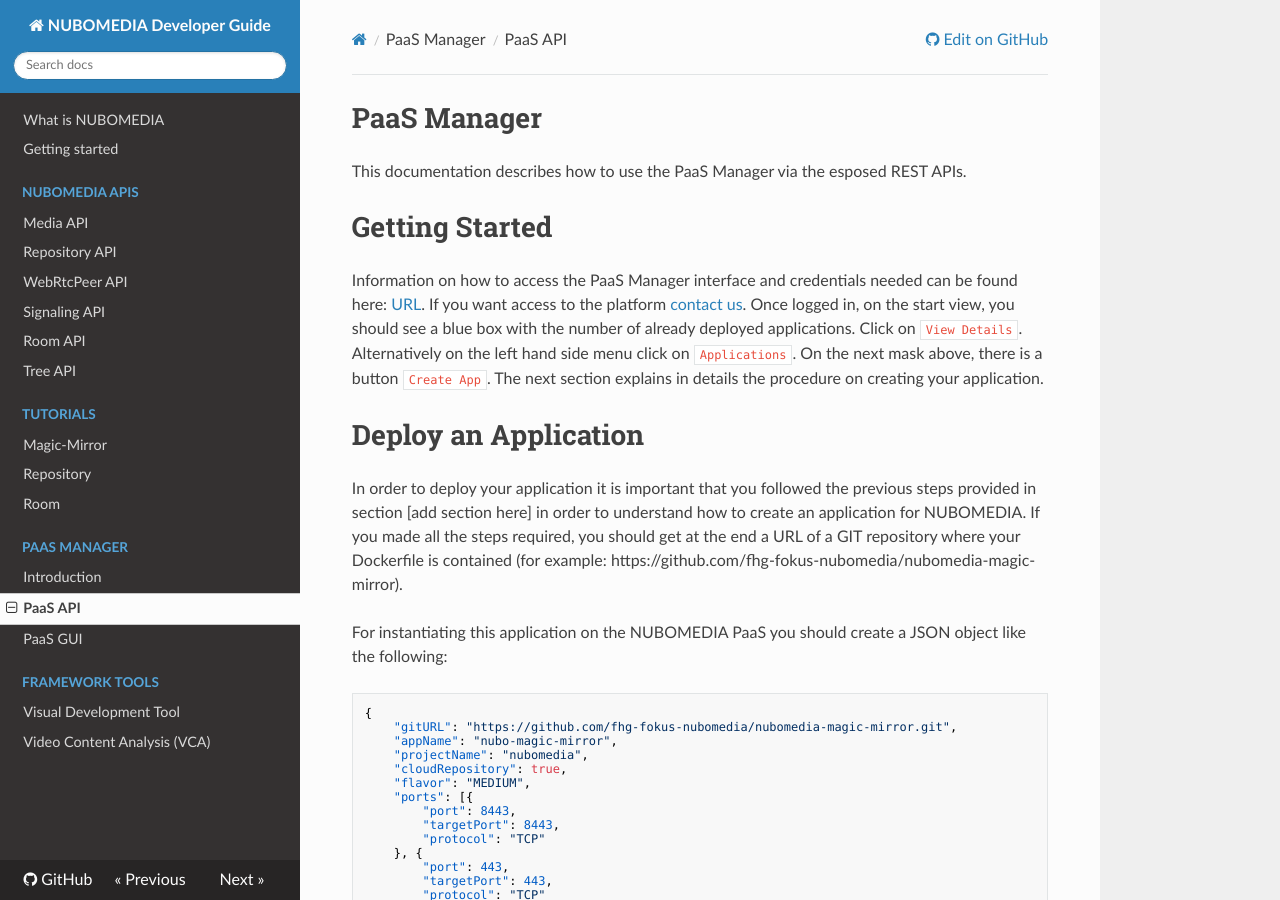
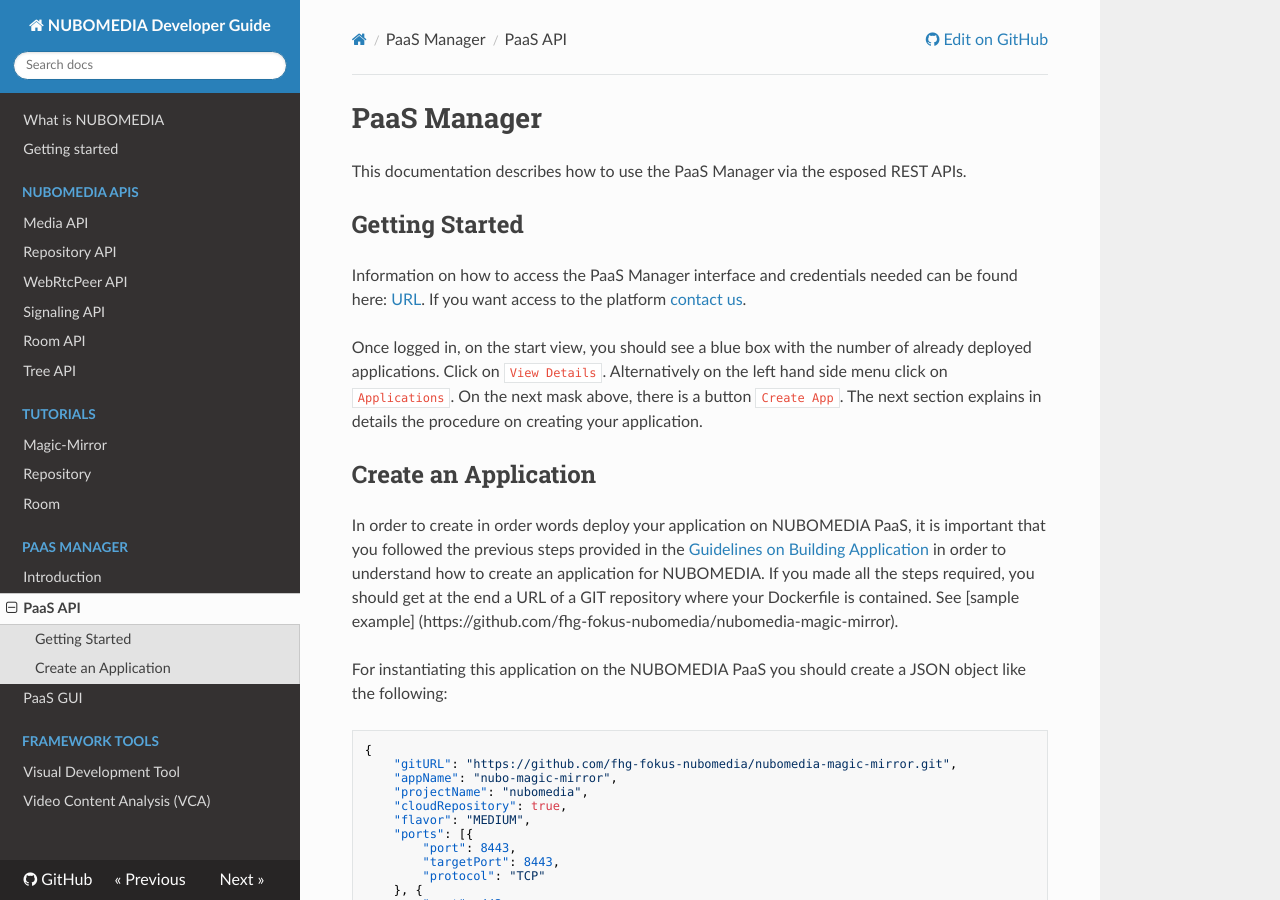
Before and after one commit to nubomedia/developer-guidelines, an MkDocs documentation site: the page built from docs/paas/paas-api.md, in a window 1280 px wide and 900 px high. Built offline with MkDocs 1.6.1, drawn with Linux system fonts in a browser that asks for light colours; nearby versions of some CDN libraries; old or Windows-style settings are respelled for this version of MkDocs.

Commit message:
Update paas-api.md

````diff
--- a/docs/paas/paas-api.md
+++ b/docs/paas/paas-api.md
@@ -2,13 +2,14 @@
 
 This documentation describes how to use the PaaS Manager via the esposed REST APIs.
 
-# Getting Started
+## Getting Started
 Information on how to access the PaaS Manager interface and credentials needed can be found here: [URL]( https://www.nubomedia.eu/redmine/projects/nubomedia/wiki/Accessing_NUBOMEDIA_PaaS). If you want access to the platform [contact us](mailto:nubomedia-dev@googlegroups.com).
+
 Once logged in, on the start view, you should see a blue box with the number of already deployed applications. Click on ```View Details```. Alternatively on the left hand side menu click on ```Applications```. On the next mask above, there is a button ```Create App```. The next section explains in details the procedure on creating your application.
 
-# Deploy an Application
+## Create an Application
 
-In order to deploy your application it is important that you followed the previous steps provided in section [add section here] in order to understand how to create an application for NUBOMEDIA. If you made all the steps required, you should get at the end a URL of a GIT repository where your Dockerfile is contained (for example: https://github.com/fhg-fokus-nubomedia/nubomedia-magic-mirror).
+In order to create in order words deploy your application on NUBOMEDIA PaaS, it is important that you followed the previous steps provided in the [Guidelines on Building Application](https://github.com/nubomedia/developer-guidelines/blob/develop/docs/paas/paas-introduction.md) in order to understand how to create an application for NUBOMEDIA. If you made all the steps required, you should get at the end a URL of a GIT repository where your Dockerfile is contained. See [sample example] (https://github.com/fhg-fokus-nubomedia/nubomedia-magic-mirror).
 
 For instantiating this application on the NUBOMEDIA PaaS you should create a JSON object like the following:
 
````
